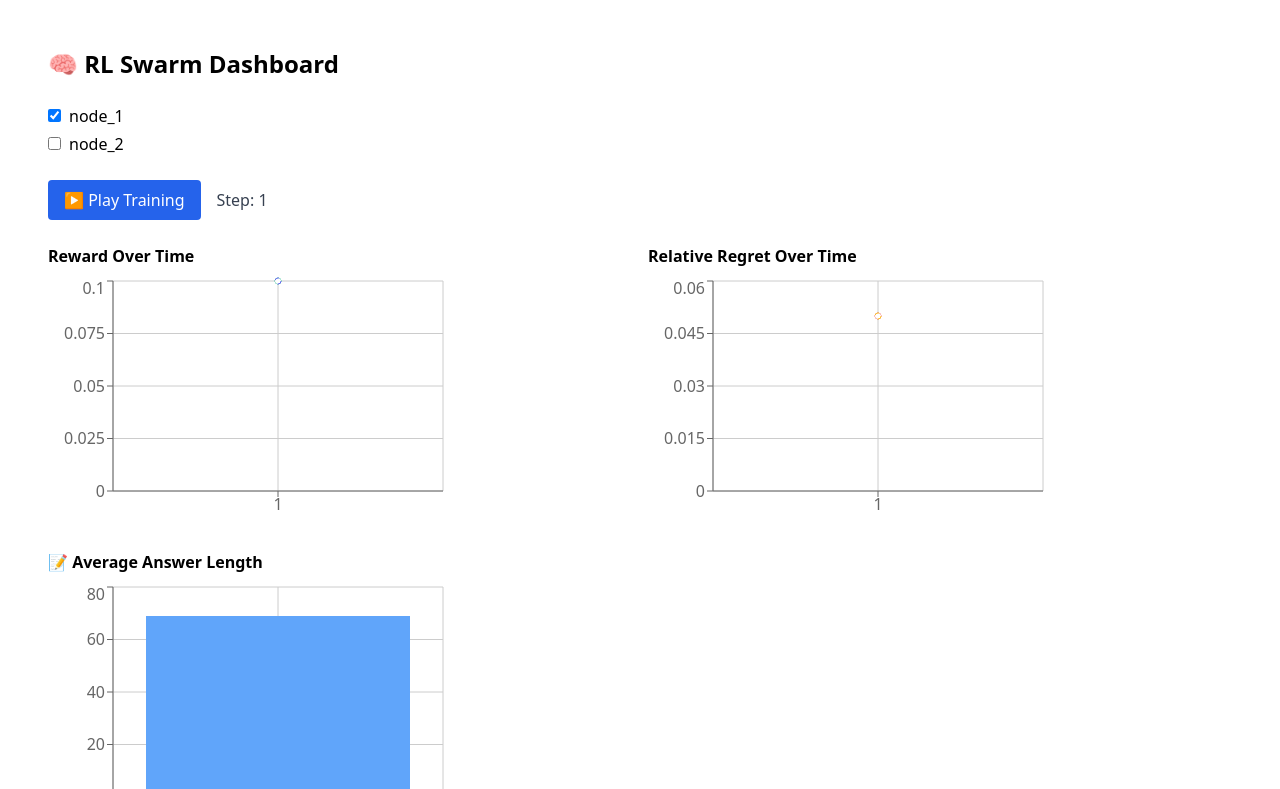
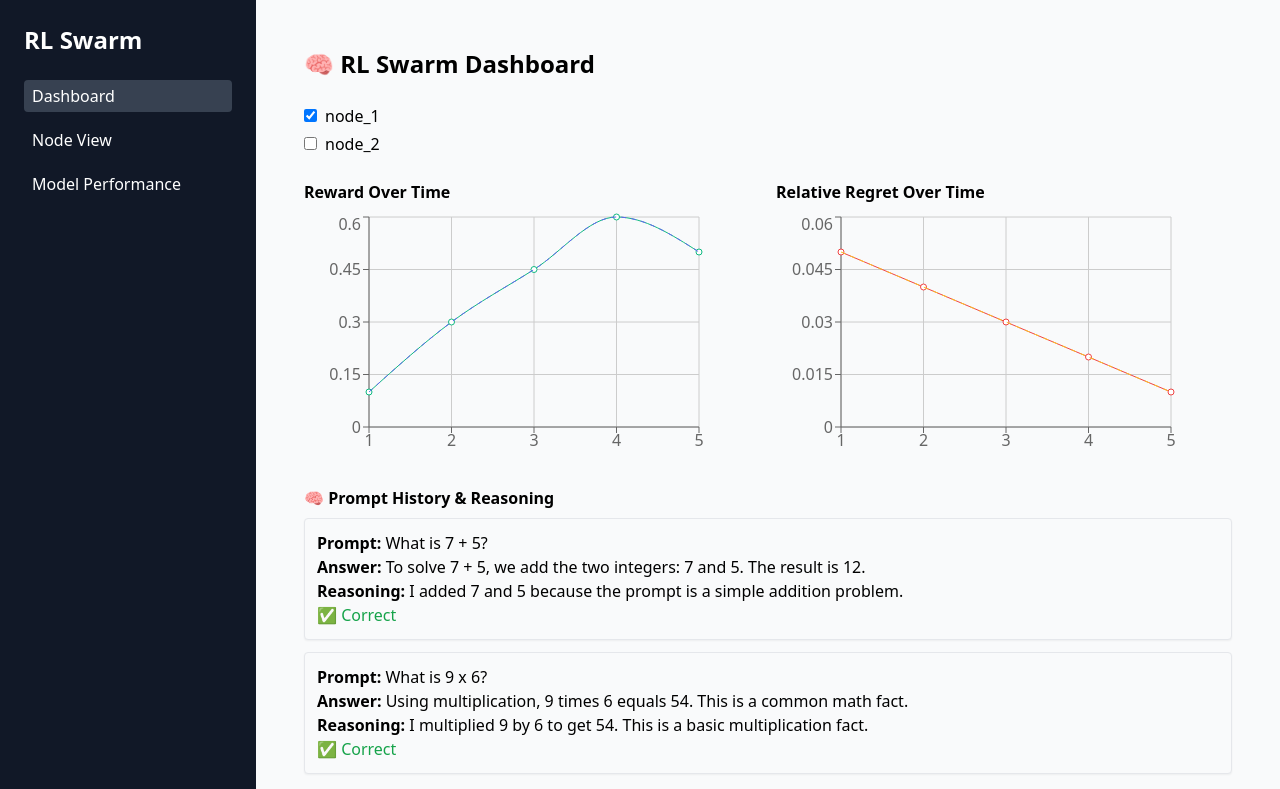
Before and after one commit to maahiarahman/rl-swarm-dashboard, a React (Create React App) app: page / in a window 1280 px wide. Shown: the top 789 px of the page. Built offline with nearby package versions, Linux system fonts and the light colour scheme.

Commit message:
Side bar and categories

```diff
--- a/package.json
+++ b/package.json
@@ -9,6 +9,7 @@
     "@testing-library/user-event": "^13.5.0",
     "react": "^19.1.0",
     "react-dom": "^19.1.0",
+    "react-router-dom": "^7.5.0",
     "react-scripts": "5.0.1",
     "recharts": "^2.15.2",
     "web-vitals": "^2.1.4"
--- a/src/App.js
+++ b/src/App.js
@@ -1,11 +1,18 @@
 import React from 'react';
-import Dashboard from './components/Dashboard';
+import { BrowserRouter as Router } from 'react-router-dom';
+import Sidebar from './components/Sidebar';
+import AppRoutes from './routes/AppRoutes';
 
 function App() {
   return (
-    <div className="min-h-screen bg-white p-6">
-      <Dashboard />
-    </div>
+    <Router>
+      <div className="flex">
+        <Sidebar />
+        <main className="flex-1 bg-gray-50 p-6 min-h-screen">
+          <AppRoutes />
+        </main>
+      </div>
+    </Router>
   );
 }
 
--- /dev/null
+++ b/src/components/Sidebar.jsx
@@ -0,0 +1,30 @@
+import { Link, useLocation } from 'react-router-dom';
+
+export default function Sidebar() {
+  const location = useLocation();
+
+  const navItems = [
+    { label: 'Dashboard', to: '/' },
+    { label: 'Node View', to: '/node-view' },
+    { label: 'Model Performance', to: '/model-performance' },
+  ];
+
+  return (
+    <div className="w-64 bg-gray-900 text-white min-h-screen p-6 space-y-6">
+      <h1 className="text-2xl font-bold">RL Swarm</h1>
+      <nav className="space-y-3">
+        {navItems.map(({ label, to }) => (
+          <Link
+            key={to}
+            to={to}
+            className={`block px-2 py-1 rounded ${
+              location.pathname === to ? 'bg-gray-700' : 'hover:bg-gray-800'
+            }`}
+          >
+            {label}
+          </Link>
+        ))}
+      </nav>
+    </div>
+  );
+}
--- /dev/null
+++ b/src/pages/Dashboard.jsx
@@ -0,0 +1,40 @@
+import React, { useState } from 'react';
+import data from '../data/mockNodeData.json';
+import NodeSelector from '../components/NodeSelector';
+import RewardChart from '../components/RewardChart';
+import RegretChart from '../components/RegretChart';
+import PromptViewer from '../components/PromptViewer';
+
+export default function Dashboard() {
+  const [selectedNodeIds, setSelectedNodeIds] = useState([data.nodes[0].node_id]);
+
+  const handleToggle = (nodeId) => {
+    setSelectedNodeIds((prev) =>
+      prev.includes(nodeId)
+        ? prev.filter((id) => id !== nodeId)
+        : [...prev, nodeId]
+    );
+  };
+
+  const selectedNodes = data.nodes.filter((n) =>
+    selectedNodeIds.includes(n.node_id)
+  );
+
+  return (
+    <div className="p-6 space-y-6">
+      <h1 className="text-2xl font-bold mb-4">🧠 RL Swarm Dashboard</h1>
+      <NodeSelector
+        nodes={data.nodes}
+        selectedNodes={selectedNodeIds}
+        onToggle={handleToggle}
+      />
+
+      <div className="grid grid-cols-1 md:grid-cols-2 gap-4">
+        <RewardChart nodes={selectedNodes} />
+        <RegretChart nodes={selectedNodes} />
+      </div>
+
+      {selectedNodes[0] && <PromptViewer answers={selectedNodes[0].answers} />}
+    </div>
+  );
+}
--- /dev/null
+++ b/src/pages/ModelPerformance.jsx
@@ -0,0 +1,10 @@
+import React from 'react';
+
+export default function ModelPerformance() {
+  return (
+    <div>
+      <h1 className="text-2xl font-bold mb-4">📈 Model Performance</h1>
+      <p>Performance data across models will go here.</p>
+    </div>
+  );
+}
--- /dev/null
+++ b/src/pages/NodeView.jsx
@@ -0,0 +1,10 @@
+import React from 'react';
+
+export default function NodeView() {
+  return (
+    <div>
+      <h1 className="text-2xl font-bold mb-4">🔍 Node View</h1>
+      <p>Details about a selected swarm node will go here.</p>
+    </div>
+  );
+}
--- /dev/null
+++ b/src/routes/AppRoutes.jsx
@@ -0,0 +1,15 @@
+import React from 'react';
+import { Routes, Route } from 'react-router-dom';
+import Dashboard from '../pages/Dashboard';
+import NodeView from '../pages/NodeView';
+import ModelPerformance from '../pages/ModelPerformance';
+
+export default function AppRoutes() {
+  return (
+    <Routes>
+      <Route path="/" element={<Dashboard />} />
+      <Route path="/node-view" element={<NodeView />} />
+      <Route path="/model-performance" element={<ModelPerformance />} />
+    </Routes>
+  );
+}
```
Also changed, not shown: 1 other file (tests, documents, lock files or other folders).
